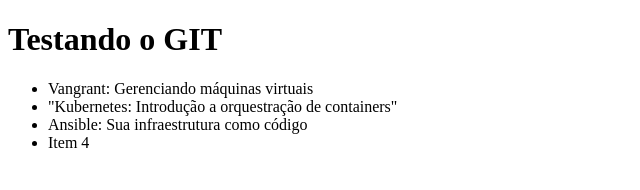
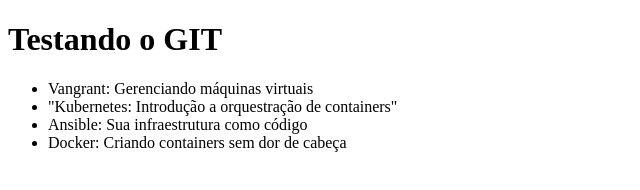
Before and after one commit to gwm1965/git-Alura, a plain HTML site: page index.html in a window 1280 px wide. Shown: the whole page, without its empty margins (0-640 px from the left). Drawn offline with Linux system fonts and the light colour scheme.

```diff
--- a/index.html
+++ b/index.html
@@ -14,7 +14,7 @@
         <li>Vangrant: Gerenciando máquinas virtuais</li>
         <li> "Kubernetes: Introdução a orquestração de containers"</li>
         <li>Ansible: Sua infraestrutura como código</li>
-        <li>Item 4</li>
+        <li>Docker: Criando containers sem dor de cabeça</li>
     </ul>
 
 </body>
```
